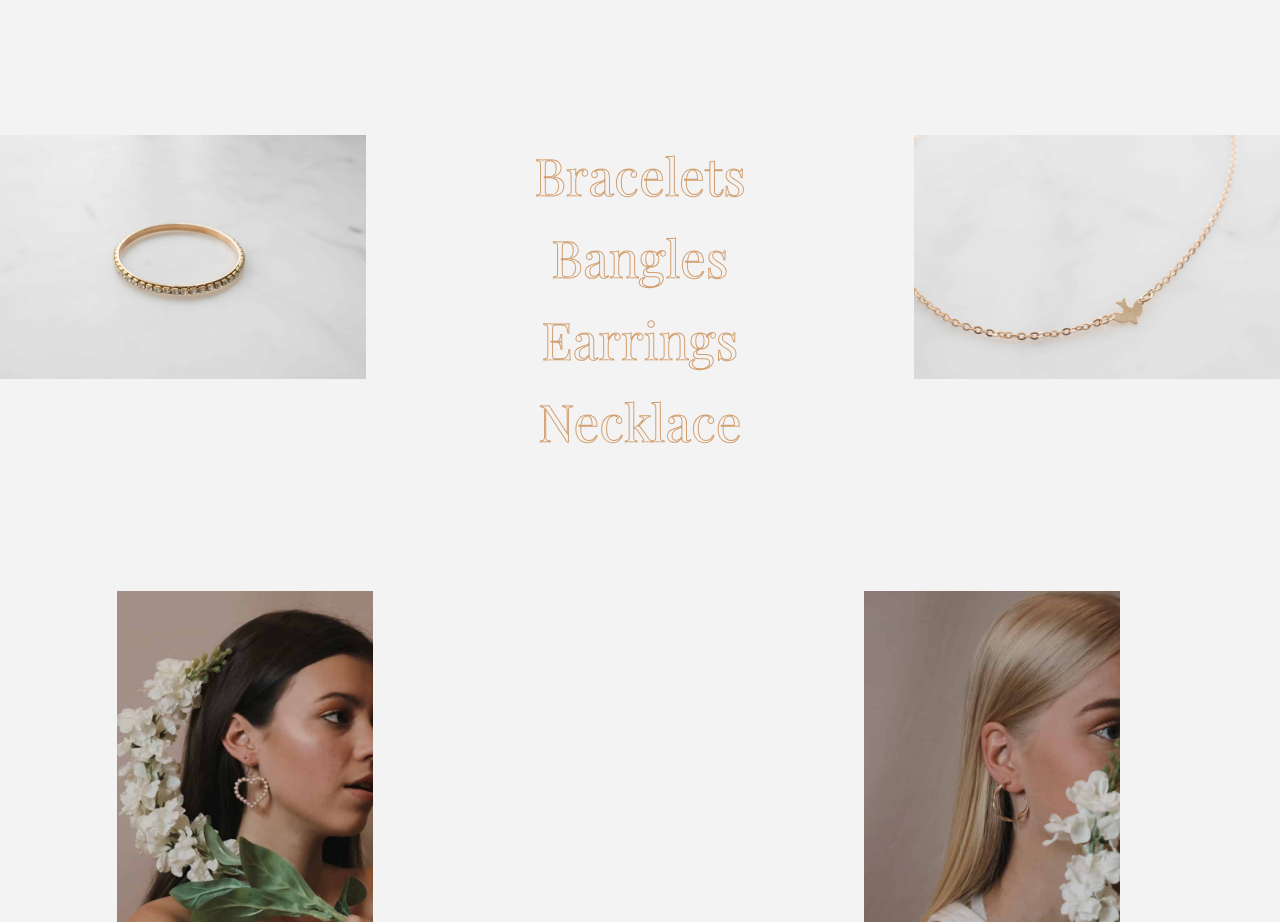
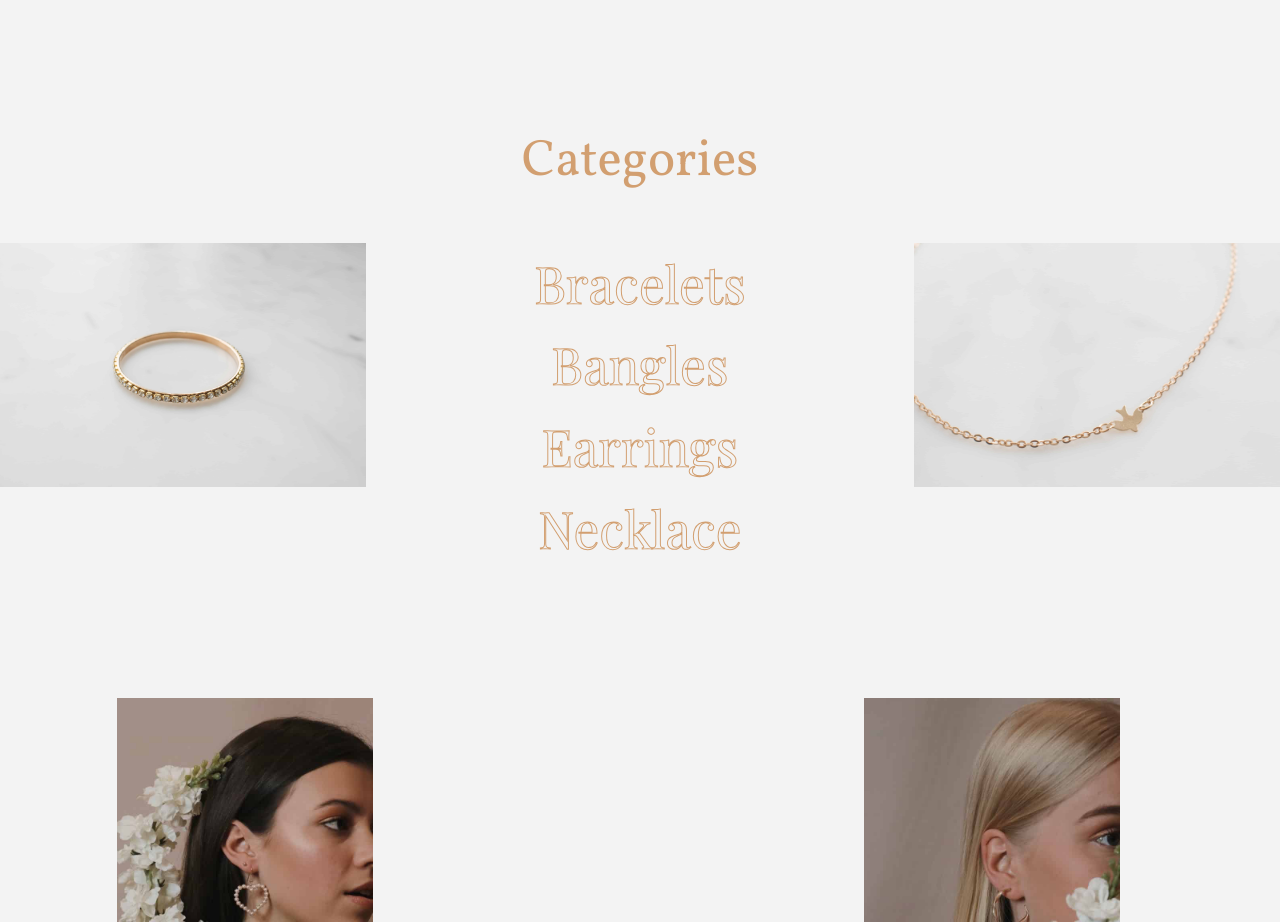
Before and after one commit to HarkiratVirdi/Ecommerce_jewellery_FrontEnd, a React (Create React App) app: page /#/ in a window 1280 px wide. Shown: the part 2600-3522 px from the top of the page. Built offline with nearby package versions, Linux system fonts and the light colour scheme; a web font is replaced by a local one.

Commit message:
added categories page

```diff
--- a/src/components/pages/HomeItems.js
+++ b/src/components/pages/HomeItems.js
@@ -23,6 +23,9 @@ export default function HomeItems() {
 
   return (
     <section className="home_items">
+      <div className="home_items__heading heading-3 heading-3--gold mb-m">
+        Categories
+      </div>
       <div className="home_items__headings">
         <HeadingHover>Bracelets</HeadingHover>
         <HeadingHover>Bangles</HeadingHover>
--- a/src/sass/_home_items.scss
+++ b/src/sass/_home_items.scss
@@ -2,8 +2,13 @@
   display: grid;
   grid-column: grid-start / grid-end;
   justify-items: center;
+
   grid-row-gap: 1vw;
   grid-template-columns: repeat(7, 1fr);
+
+  &__heading {
+    grid-column: 1/-1;
+  }
 
   &__headings {
     display: grid;
```
Also changed, not shown: 1 other file (tests, documents, lock files or other folders).
